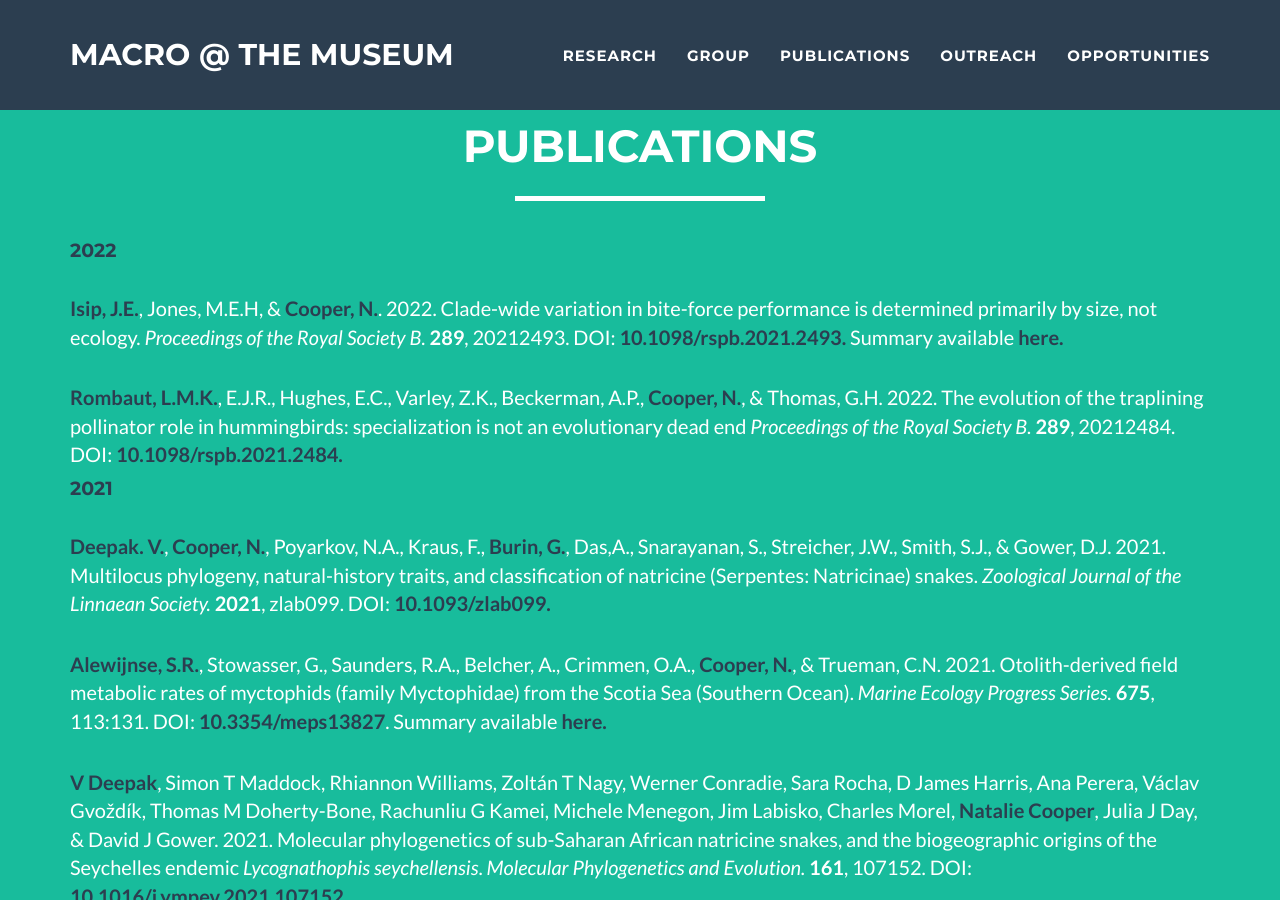
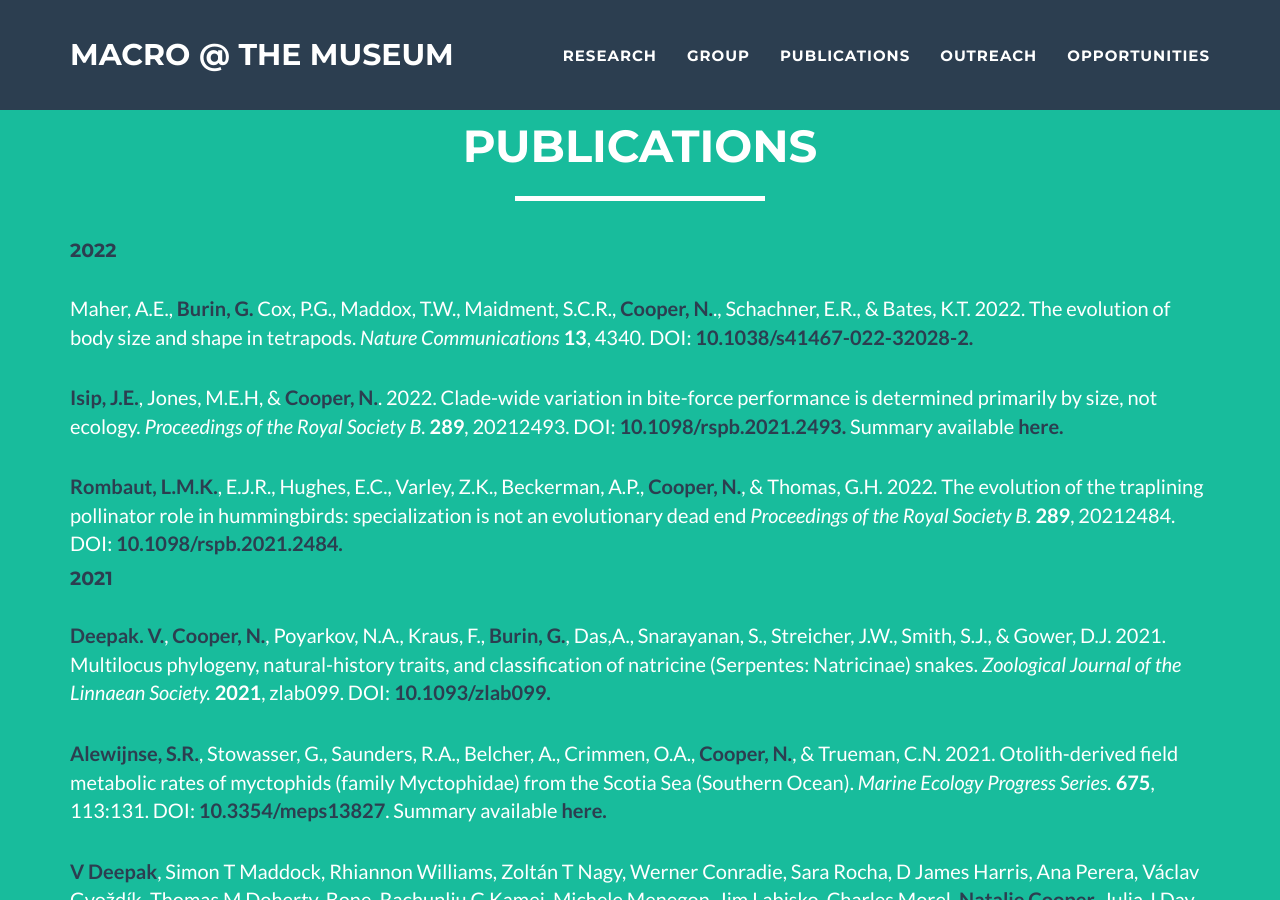
Before and after one commit to nhcooper123/nhcooper123.github.io, a Jekyll site: the page publications.html, which Jekyll copies as it is, in a window 1280 px wide and 900 px high. Built offline with Jekyll 4.4.1, drawn with Linux system fonts in a browser that asks for light colours; comment, search, counter and statistics services are not loaded.

Commit message:
Add Alice's paper

```diff
--- a/publications.html
+++ b/publications.html
@@ -90,6 +90,19 @@
 <!-- Publications list -->
 
 <h4><font color="2c3e50">2022</font></h4>
+
+&nbsp
+  <p>
+  Maher, A.E., <strong><font color="2c3e50">Burin, G.</font></strong>  Cox, P.G., Maddox, T.W., Maidment, S.C.R., <strong><font color="2c3e50">Cooper, N.</font></strong>., Schachner, E.R., &amp; Bates, K.T.
+  2022.
+  The evolution of body size and shape in tetrapods.
+  <em>Nature Communications</em>
+  <strong>13</strong>,
+  4340.
+  DOI: <a href="https://www.nature.com/articles/s41467-022-32028-2"><strong><font color="2c3e50">10.1038/s41467-022-32028-2. </font></strong></a>
+  <script type="text/javascript" src="https://d1bxh8uas1mnw7.cloudfront.net/assets/embed.js"></script><div class="altmetric-embed" data-badge-type="donut" data-altmetric-id="133183491"></div>
+
+  </p>
 
 &nbsp
   <p>
```
